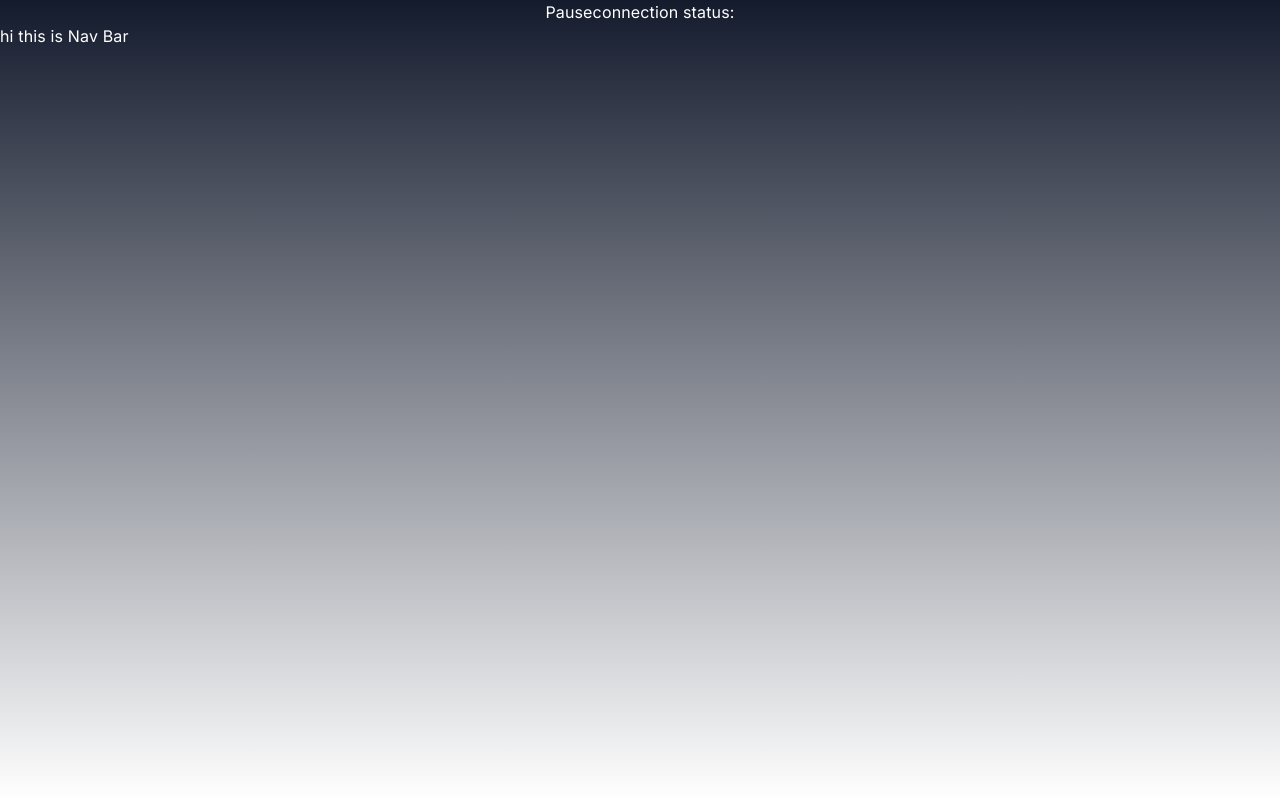
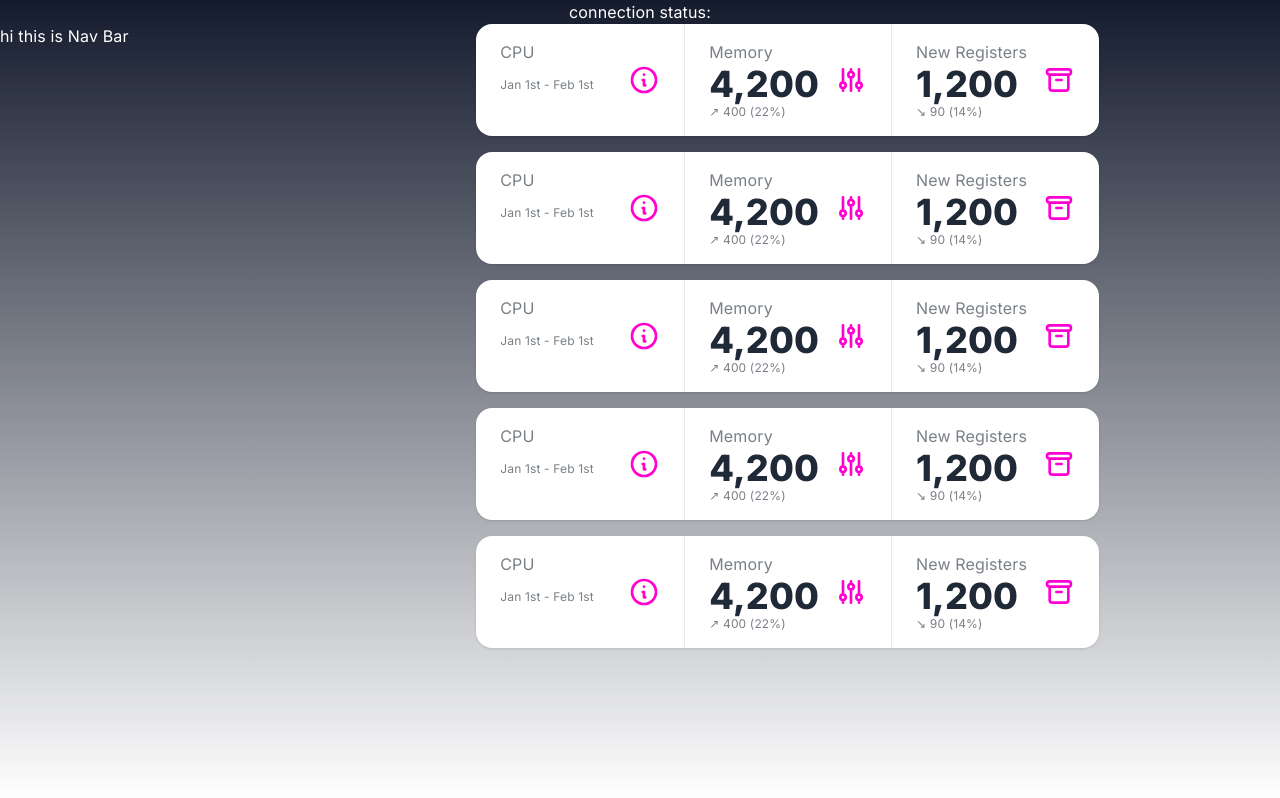
Before and after one commit to amagsid/lps-monitoring-dashboard, a Next.js app: page / in a window 1280 px wide. Built offline with nearby package versions, Linux system fonts and the light colour scheme; no server answers; what ldrs would draw is missing.

Commit message:
changed the useWebsocket hook logic to use spread operator if given an array of metric messages or a single array if given one - changed websocket calls to use the hook for each call (server) - created stat card component for the overview page

```diff
--- /dev/null
+++ b/app/components/Overview.tsx
@@ -0,0 +1,40 @@
+import React from 'react';
+import StatCard from './StatCard';
+
+interface Props {
+  //   allServers: {};
+  server1: {} | any;
+  server2: {};
+  server3: {};
+  server4: {};
+  server5: {};
+}
+
+const Overview = ({
+  //   allServers,
+  server1,
+  server2,
+  server3,
+  server4,
+  server5,
+}: //   : { cpu: server1CPU, memory: server1memory }
+Props) => {
+  //   console.log(server1CPU);
+  //   console.log(allServers);
+
+  let allServers = [];
+
+  allServers.push(server1, server2, server3, server4, server5);
+
+  console.log(allServers, 'allServers');
+
+  return (
+    <div className='flex flex-col gap-4 items-center justify-center w-full'>
+      {allServers.map(({ machine, cpu }) => {
+        return <StatCard machine={machine} cpu={cpu} />;
+      })}
+    </div>
+  );
+};
+
+export default Overview;
--- /dev/null
+++ b/app/components/StatCard.tsx
@@ -0,0 +1,91 @@
+import React from 'react';
+
+interface Props {
+  machine: any;
+  cpu: any;
+}
+
+const StatCard = ({ machine, cpu }: Props) => {
+  return (
+    <div className=''>
+      {/* <h6
+        // style={{ writingMode: 'vertical-lr', textOrientation: 'upright' }}
+        className='text-center font-bold text-secondary'
+      >
+        {machine}
+      </h6> */}
+      <div className='flex flex-row'>
+        <div className='stats shadow'>
+          <div className='stat w-52'>
+            <div className='stat-figure text-secondary'>
+              <svg
+                xmlns='http://www.w3.org/2000/svg'
+                fill='none'
+                viewBox='0 0 24 24'
+                className='inline-block w-8 h-8 stroke-current'
+              >
+                <path
+                  strokeLinecap='round'
+                  strokeLinejoin='round'
+                  strokeWidth='2'
+                  d='M13 16h-1v-4h-1m1-4h.01M21 12a9 9 0 11-18 0 9 9 0 0118 0z'
+                ></path>
+              </svg>
+            </div>
+            <div className='stat-title'>CPU</div>
+
+            {cpu && (
+              <div className='stat-value transition-all '>{cpu[3]?.usage}</div>
+            )}
+
+            <div className='stat-desc'>Jan 1st - Feb 1st</div>
+          </div>
+
+          <div className='stat'>
+            <div className='stat-figure text-secondary'>
+              <svg
+                xmlns='http://www.w3.org/2000/svg'
+                fill='none'
+                viewBox='0 0 24 24'
+                className='inline-block w-8 h-8 stroke-current'
+              >
+                <path
+                  strokeLinecap='round'
+                  strokeLinejoin='round'
+                  strokeWidth='2'
+                  d='M12 6V4m0 2a2 2 0 100 4m0-4a2 2 0 110 4m-6 8a2 2 0 100-4m0 4a2 2 0 110-4m0 4v2m0-6V4m6 6v10m6-2a2 2 0 100-4m0 4a2 2 0 110-4m0 4v2m0-6V4'
+                ></path>
+              </svg>
+            </div>
+            <div className='stat-title'>Memory</div>
+            <div className='stat-value'>4,200</div>
+            <div className='stat-desc'>↗︎ 400 (22%)</div>
+          </div>
+
+          <div className='stat'>
+            <div className='stat-figure text-secondary'>
+              <svg
+                xmlns='http://www.w3.org/2000/svg'
+                fill='none'
+                viewBox='0 0 24 24'
+                className='inline-block w-8 h-8 stroke-current'
+              >
+                <path
+                  strokeLinecap='round'
+                  strokeLinejoin='round'
+                  strokeWidth='2'
+                  d='M5 8h14M5 8a2 2 0 110-4h14a2 2 0 110 4M5 8v10a2 2 0 002 2h10a2 2 0 002-2V8m-9 4h4'
+                ></path>
+              </svg>
+            </div>
+            <div className='stat-title'>New Registers</div>
+            <div className='stat-value'>1,200</div>
+            <div className='stat-desc'>↘︎ 90 (14%)</div>
+          </div>
+        </div>
+      </div>
+    </div>
+  );
+};
+
+export default StatCard;
--- a/app/data/metricMessages.tsx
+++ b/app/data/websocketConnection/metricMessages.tsx
@@ -21,7 +21,7 @@ export const metricMessages = [
   },
   {
     type: 'all',
-    machine: 'server04',
+    machine: 'server05',
     subscribe: true,
   },
 ];
--- a/app/data/useWebSocket.tsx
+++ b/app/data/websocketConnection/useWebSocket.tsx
@@ -1,47 +1,50 @@
-import { useEffect, useRef, useState } from 'react';
-import { throttle } from 'lodash';
+import { useEffect, useState } from 'react';
 
-const useWebSocket = (url: any, messages: any) => {
+const useWebSocket = (url: string, metricMessage: any) => {
+  // const [connection, setConnection] = useState(null);
+
   const [loading, setLoading] = useState(true);
   const [serverData, setServerData] = useState(Array<{}>);
   const [isPaused, setPause] = useState(false);
-  const dataQueueRef = useRef([]);
 
   useEffect(() => {
     const socket = new WebSocket(url);
 
     if (!isPaused) {
       socket.onopen = () => {
+        setLoading(false);
         // console.log('ws opened on browser');
-        // Send initial messages or headers
-        if (Array.isArray(messages)) {
-          messages.forEach((message: any) => {
+        if (Array.isArray(metricMessage)) {
+          metricMessage.forEach((message: any) => {
             socket.send(JSON.stringify(message));
           });
+        } else {
+          socket.send(JSON.stringify(metricMessage));
         }
-
-        setLoading(false);
       };
     }
 
     socket.onmessage = (event) => {
       const receivedData = JSON.parse(event.data);
-
       if (!('success' in receivedData)) {
-        setInterval(() => {
+        if (Array.isArray(metricMessage)) {
           setServerData((prevMessages) => [...prevMessages, receivedData]);
-          dataQueueRef.current = [];
-        }, 1000);
+        } else {
+          setServerData(receivedData);
+        }
+        // console.log(receivedData, 'receivedData');
 
         // console.log(serverData, 'serverData');
       }
     };
     // Clean up the WebSocket connection when the component unmounts
-    // return () => {
-    //   socket.close();
-    //   console.log('WebSocket connection is closed.');
-    // };
-  }, [serverData]);
+    return () => {
+      if (socket.readyState === 1) {
+        socket.close();
+        console.log('WebSocket connection is closed.');
+      }
+    };
+  }, []);
 
   return { serverData, isPaused, loading, setPause };
 };
--- a/app/pages/Dashboard.tsx
+++ b/app/pages/Dashboard.tsx
@@ -4,75 +4,47 @@ import { cardio } from 'ldrs';
 import { ping } from 'ldrs';
 import { tailChase } from 'ldrs';
 import NavBar from '../components/NavBar';
-import useWebSocket from '../data/useWebSocket';
-import { metricMessages } from '../data/metricMessages';
+import useWebSocket from '../data/websocketConnection/useWebSocket';
+import { metricMessages } from '../data/websocketConnection/metricMessages';
+import Overview from '../components/Overview';
 
 ping.register();
 tailChase.register();
 
 const Dashboard = () => {
-  // const [loading, setLoading] = useState(true);
-  // const [serverData, setServerData] = useState(Array<{}>);
-  // const [isPaused, setPause] = useState(false);
-  const [ws, setWs] = useState(null);
-
   const { serverData, isPaused, loading, setPause } = useWebSocket(
     'wss://lps-monitoring.up.railway.app/realtime',
     metricMessages
   );
+  const { serverData: server1 } = useWebSocket(
+    'wss://lps-monitoring.up.railway.app/realtime',
+    metricMessages[0]
+  );
+  const { serverData: server2 } = useWebSocket(
+    'wss://lps-monitoring.up.railway.app/realtime',
+    metricMessages[1]
+  );
+  const { serverData: server3 } = useWebSocket(
+    'wss://lps-monitoring.up.railway.app/realtime',
+    metricMessages[2]
+  );
+  const { serverData: server4 } = useWebSocket(
+    'wss://lps-monitoring.up.railway.app/realtime',
+    metricMessages[3]
+  );
+  const { serverData: server5 } = useWebSocket(
+    'wss://lps-monitoring.up.railway.app/realtime',
+    metricMessages[4]
+  );
 
-  console.log(serverData);
-
-  // console.log(serverData, 'serverrrrrrData');
-
-  // useEffect(() => {
-  //   const socket = new WebSocket(
-  //     'wss://lps-monitoring.up.railway.app/realtime'
-  //   );
-
-  //   if (!isPaused) {
-  //     socket.onopen = () => {
-  //       console.log('ws opened on browser');
-  //       socket.send(
-  //         JSON.stringify({
-  //           type: 'all',
-  //           machine: 'server01',
-  //           subscribe: true,
-  //         })
-  //       );
-  //       socket.send(
-  //         JSON.stringify({
-  //           type: 'all',
-  //           machine: 'server02',
-  //           subscribe: true,
-  //         })
-  //       );
-
-  //       setLoading(false);
-  //     };
-  //   }
-
-  //   socket.onmessage = (event) => {
-  //     const receivedData = JSON.parse(event.data);
-  //     if (!('success' in receivedData)) {
-  //       // console.log(receivedData, 'receivedData');
-  //       setServerData((prevMessages) => [...prevMessages, receivedData]);
-  //       console.log(serverData, 'serverData');
-  //     }
-  //   };
-  //   // Clean up the WebSocket connection when the component unmounts
-  //   // return () => {
-  //   //   socket.close();
-  //   //   console.log('WebSocket connection is closed.');
-  //   // };
-  // }, [serverData, isPaused]);
+  // console.log(serverData);
 
   return (
     <div className=' flex flex-col h-screen w-screen '>
       <div className=' flex flex-row items-center justify-center'>
-        <button onClick={() => setPause(!isPaused)}>
+        {/* <button onClick={() => setPause(!isPaused)}>
           {isPaused ? 'Resume' : 'Pause'}
-        </button>
+        </button> */}
         connection status:
         {loading && (
           <l-tail-chase size='40' speed='1.75' color='black'></l-tail-chase>
@@ -96,7 +68,14 @@ const Dashboard = () => {
           {' '}
           <NavBar />
         </aside>
-        <div>{/* <WebSocketData />{' '} */}</div>
+        <Overview
+          // allServers={serverData}
+          server1={server1}
+          server2={server2}
+          server3={server3}
+          server4={server4}
+          server5={server5}
+        />
       </div>
     </div>
   );
--- a/package.json
+++ b/package.json
@@ -47,6 +47,7 @@
     "@types/react": "^18",
     "@types/react-dom": "^18",
     "@types/ws": "^8.5.10",
+    "daisyui": "^4.11.1",
     "eslint": "^8",
     "eslint-config-next": "14.2.3",
     "postcss": "^8",
--- a/tailwind.config.ts
+++ b/tailwind.config.ts
@@ -54,6 +54,6 @@ const config: Config = {
       },
     },
   },
-  plugins: [],
+  plugins: [require('daisyui')],
 };
 export default config;
```
Also changed, not shown: app/data/websocketConnection/index.ts (added, +9 -0 lines), 2 other files (tests, documents, lock files or other folders).
